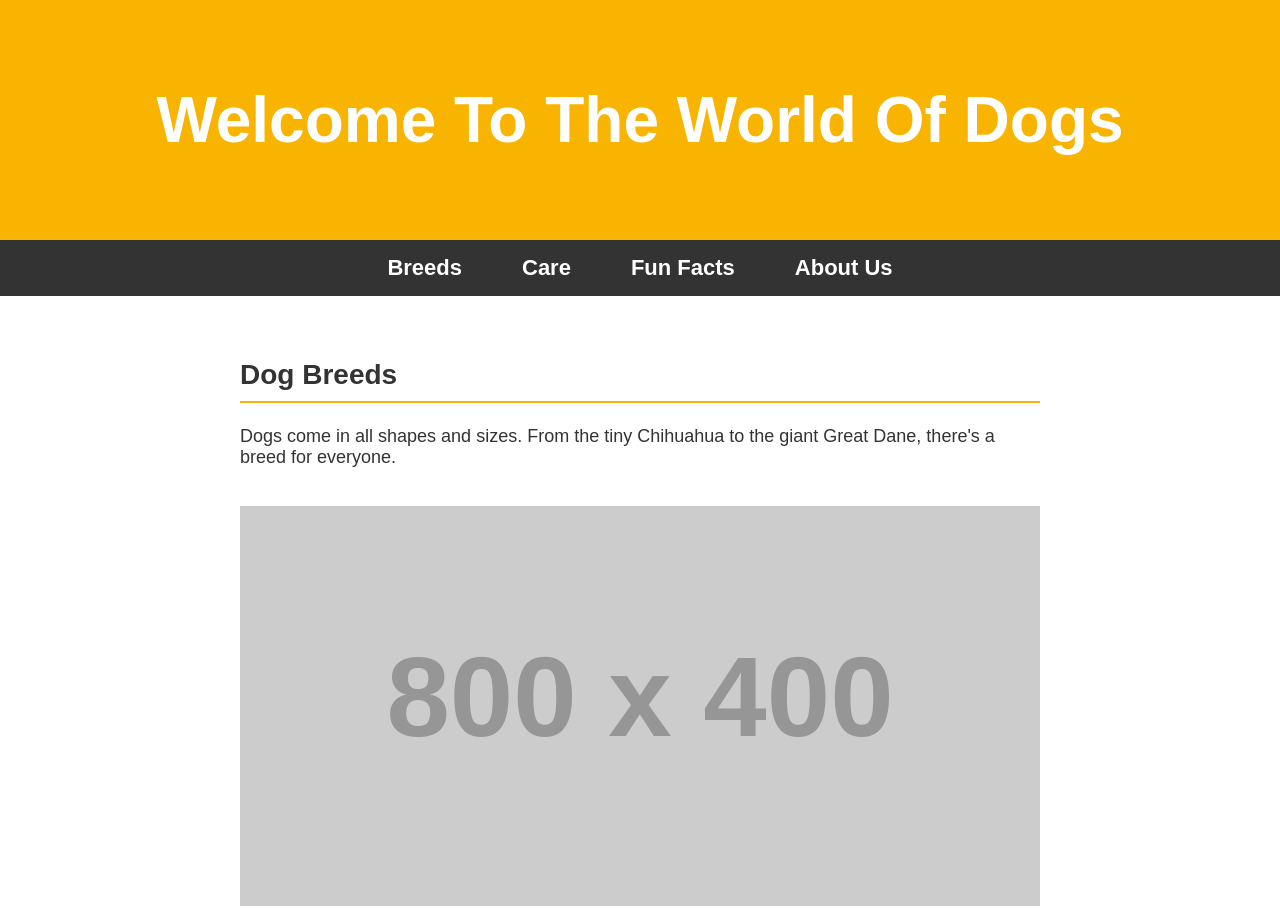
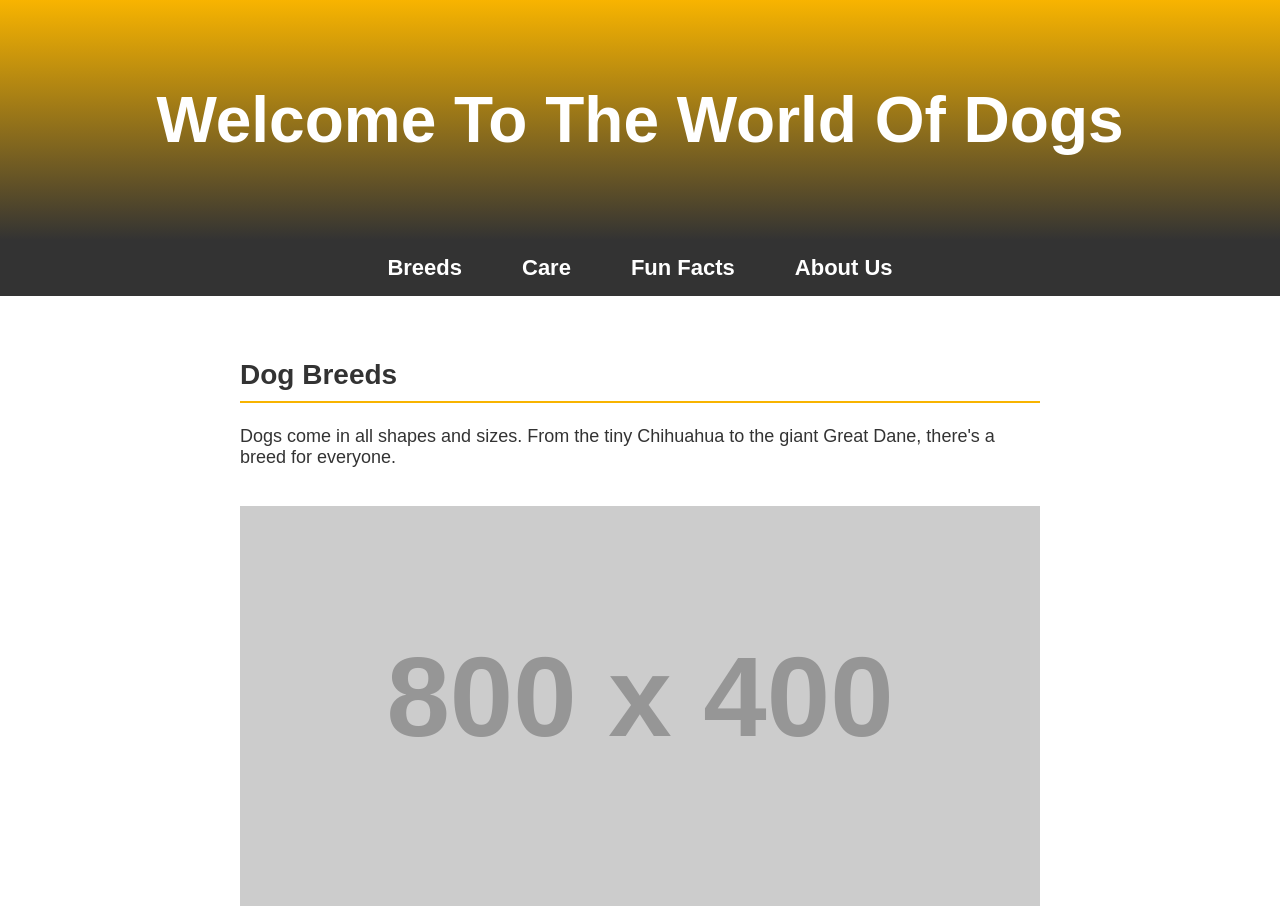
Before and after one commit to RobertMorra/Dog-Site-Template, a plain HTML site: page index.html in a window 1280 px wide. Shown: the top 909 px of the page. Drawn offline with Linux system fonts and the light colour scheme; placeholder pictures from the web are drawn by us.

Commit message:
Update CSS

```diff
--- a/Css/styles.css
+++ b/Css/styles.css
@@ -22,7 +22,7 @@ main {
 
 /* Header */
 header {
-    background-color: #f8b400;
+    background: linear-gradient(to bottom,  #f8b400 , #333333);
     color: white;
     text-align: center;
     padding: 40px 0;
@@ -115,6 +115,7 @@ section img {
 }
 
 footer {
+    background: linear-gradient(to bottom, #333333, #f8b400);
     text-align: center;
     padding: 20px 0;
     font-size: 18px;
```
